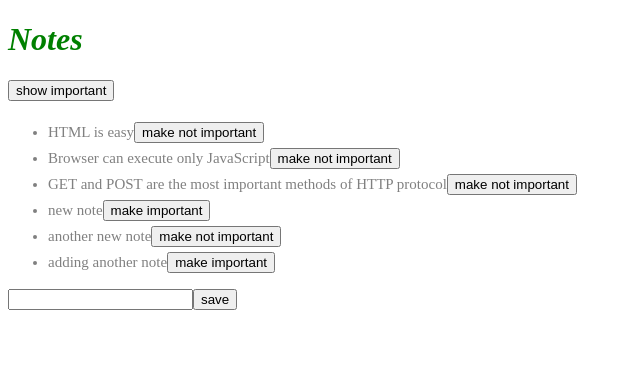
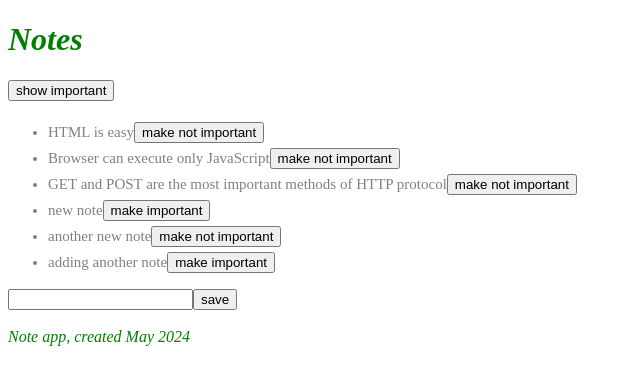
Before and after one commit to Griego86/note-app, a React (Vite) app in the folder front-end/: page / in a window 1280 px wide. Shown: the top 384 px of the page, without its empty margins (0-640 px from the left). Built offline with nearby package versions, Linux system fonts and the light colour scheme; data requests are answered from the project's data file; the HTML template or start-up script is replaced by a standard one.

Commit message:
Created footer component with inline style

```diff
--- /dev/null
+++ b/front-end/components/Footer.jsx
@@ -0,0 +1,16 @@
+const Footer = () => {
+  const footStyle = {
+    color: 'green',
+    fontStyle: 'italic',
+    fontSize: 16
+  }
+
+  return (
+    <div style={footStyle}>
+      <br />
+      <em>Note app, created May 2024</em>
+    </div>
+  )
+}
+
+export default Footer
--- a/front-end/src/App.jsx
+++ b/front-end/src/App.jsx
@@ -2,6 +2,7 @@ import { useState, useEffect } from "react"
 import Note from "../components/Note"
 import noteService from './services/notes'
 import Notification from "../components/Notification"
+import Footer from "../components/Footer"
 
 
 const App = () => {
@@ -90,6 +91,7 @@ const App = () => {
     />
     <button type="submit">save</button>
    </form>
+   <Footer />
    </div>
   )
 }
```
